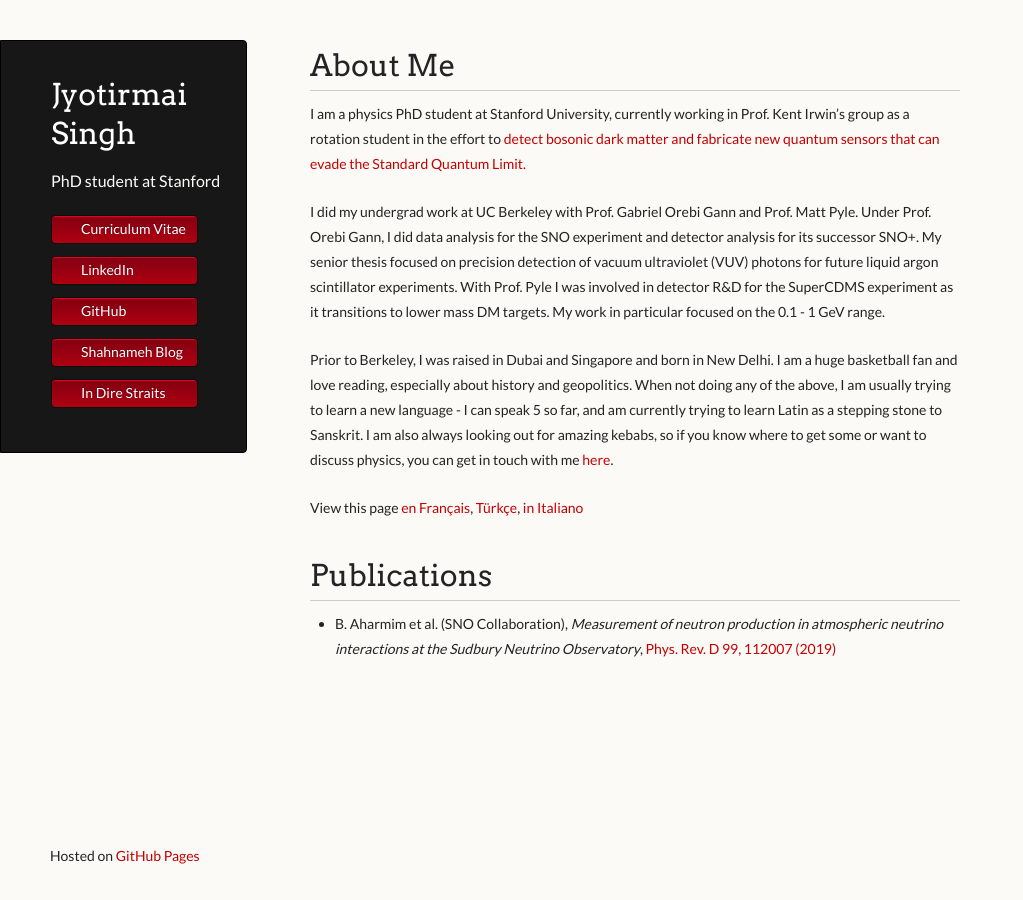
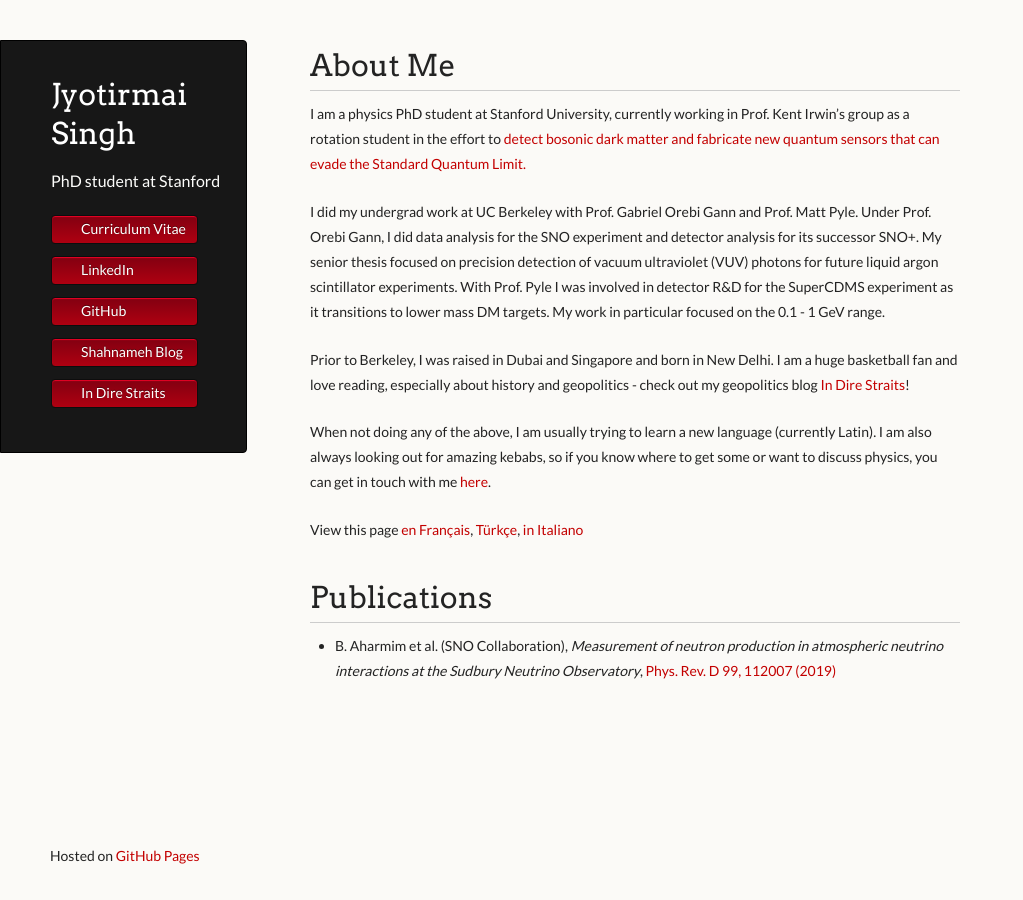
Before and after one commit to joe-singh/joe-singh.github.io, a Jekyll site: the page built from index.md, in a window 1280 px wide. Shown: the whole page, without its empty margins (0-1023 px from the left). Built offline with Jekyll 4.4.1, drawn with Linux system fonts in a browser that asks for light colours.

Commit message:
update homepage

```diff
--- a/index.md
+++ b/index.md
@@ -24,8 +24,9 @@ future liquid argon scintillator experiments. With Prof. Pyle I was involved in
 lower mass DM targets. My work in particular focused on the 0.1 - 1 GeV range.
 
 Prior to Berkeley, I was raised in Dubai and Singapore and born in New Delhi. I am a huge basketball fan and love reading, especially about history
-and geopolitics. When not doing any of the above, I am usually trying to learn a new language - I can speak 5 so far, and am currently trying to learn Latin
-as a stepping stone to Sanskrit.  I am also always looking out for amazing
+and geopolitics - check out my geopolitics blog [In Dire Straits](./straits.md)!
+
+When not doing any of the above, I am usually trying to learn a new language (currently Latin). I am also always looking out for amazing
 kebabs, so if you know where to get some or want to discuss physics, you can get in touch with me [here](mailto:joesingh@stanford.edu).
 
 View this page [en Français](./index-fr.md), [Türkçe](./index-tr.md), [in Italiano](./index-it.md)
```
